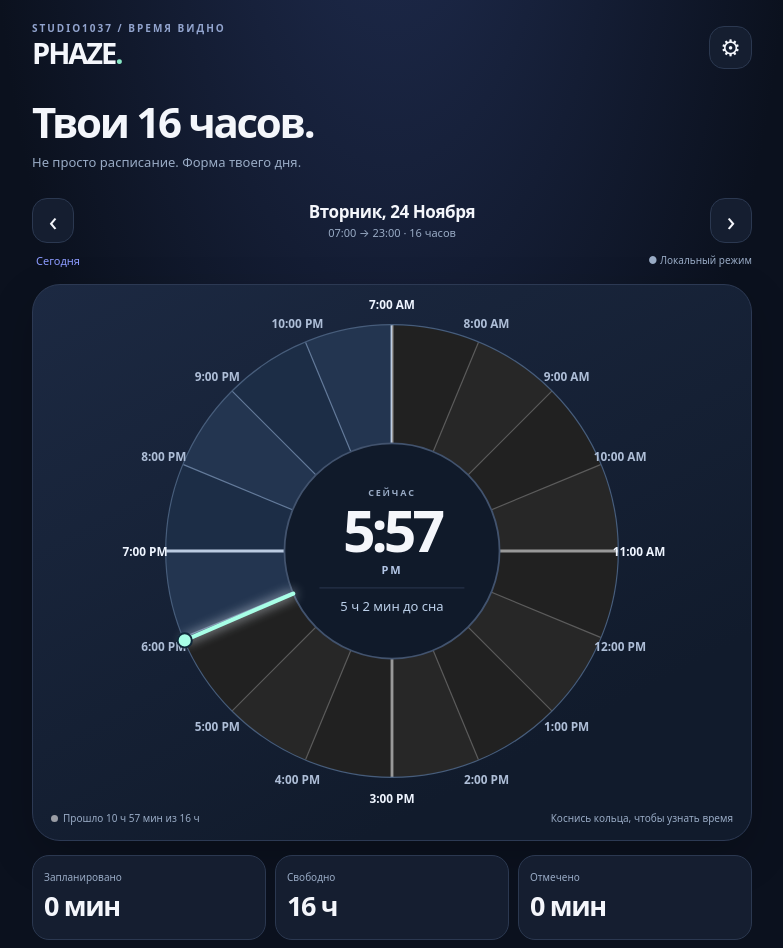
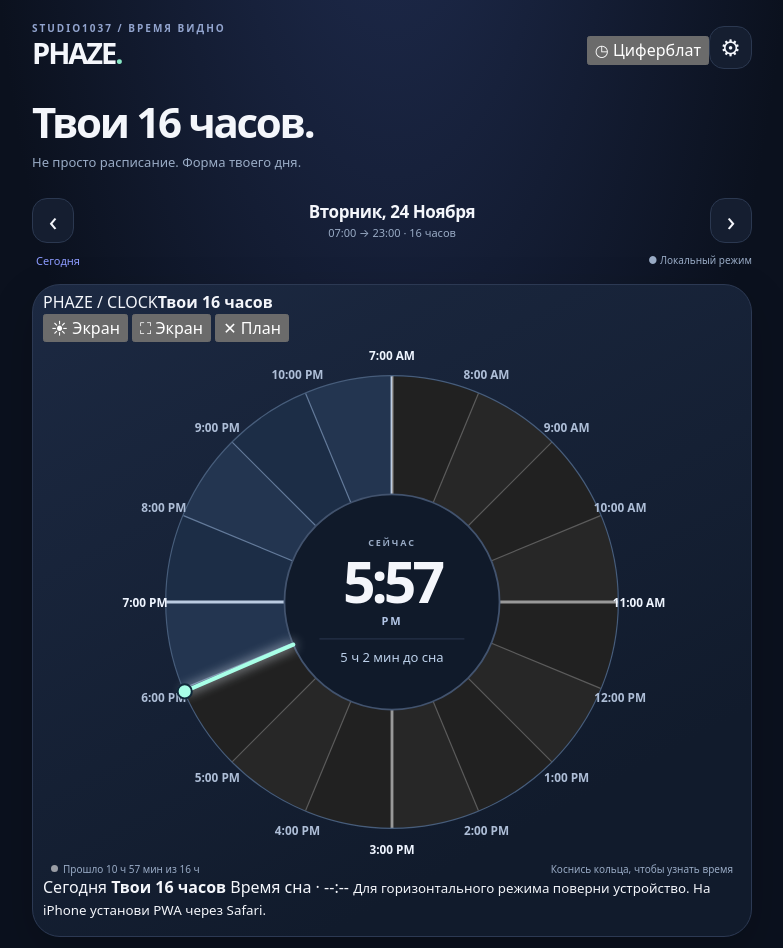
Before and after one commit to studio1037/studio1037-phaze, a plain HTML site: page index.html in a window 1280 px wide. Shown: the top 948 px of the page, without its empty margins (248-1031 px from the left). Drawn offline with Linux system fonts and the light colour scheme.

Commit message:
Add planner/clock mode controls and clock-only readout

```diff
--- a/index.html
+++ b/index.html
@@ -17,7 +17,7 @@
 <div class="app-shell">
 <header class="top">
  <div><div class="eyebrow">STUDIO1037 / ВРЕМЯ ВИДНО</div><div class="brand">PHAZE<span class="brand-dot">.</span></div></div>
- <button id="settingsBtn" class="icon-button" aria-label="Настройки" title="Настройки">⚙</button>
+ <div class="header-actions"><button id="modeClockBtn" class="mode-button" type="button" aria-label="Перейти в режим часов">◷ Циферблат</button><button id="settingsBtn" class="icon-button" aria-label="Настройки" title="Настройки">⚙</button></div>
 </header>
 <main>
  <section class="intro"><h1>Твои 16 часов.</h1><p>Не просто расписание. Форма твоего дня.</p></section>
@@ -29,10 +29,24 @@
  </section>
  <div class="today-row"><button id="todayBtn" class="pill-link">Сегодня</button><span id="cloudStatus" class="sync-state">● Локальный режим</span></div>
  <section class="dial-card" aria-label="16-часовой циферблат">
+   <div class="clock-toolbar" aria-label="Управление режимом циферблата">
+    <div class="clock-toolbar-title"><span class="clock-eyebrow">PHAZE / CLOCK</span><strong>Твои 16 часов</strong></div>
+    <div class="clock-actions">
+     <button id="clockWakeBtn" class="clock-action" type="button" aria-pressed="false" title="Держать экран включённым">☀ Экран</button>
+     <button id="clockFullscreenBtn" class="clock-action" type="button" title="Полный экран">⛶ Экран</button>
+     <button id="modePlannerBtn" class="clock-action clock-exit" type="button" aria-label="Вернуться к планировщику">✕ План</button>
+    </div>
+   </div>
    <div class="dial-wrap"><svg id="dial" viewBox="0 0 440 440" role="img" aria-label="Круг 16 часов, цветные сегменты событий"></svg>
-    <div class="dial-center"><div class="center-kicker">СЕЙЧАС</div><div id="clockTime" class="clock-time">--:--</div><div id="clockAmPm" class="clock-ampm">--</div><div class="center-line"></div><div id="awakeRemaining" class="remaining">16ч 00м до сна</div></div>
+    <div class="dial-center"><div id="centerKicker" class="center-kicker">СЕЙЧАС</div><div id="clockTime" class="clock-time">--:--</div><div id="clockAmPm" class="clock-ampm">--</div><div class="center-line"></div><div id="awakeRemaining" class="remaining">16ч 00м до сна</div></div>
    </div>
    <div class="dial-footer"><span><i class="dot dot-past"></i><span id="elapsedLabel">Пройдено 0 из 16 ч</span></span><span id="dialHint">Коснись кольца, чтобы узнать время</span></div>
+   <div class="clock-readout" aria-live="off">
+    <span id="clockCycleDate" class="clock-cycle-date">Сегодня</span>
+    <strong id="clockMessage" class="clock-message">Твои 16 часов</strong>
+    <span id="clockDeadline" class="clock-deadline">Время сна · --:--</span>
+    <small id="clockScreenHint" class="clock-screen-hint">Для горизонтального режима поверни устройство. На iPhone установи PWA через Safari.</small>
+   </div>
  </section>
  <section class="stats" aria-label="Статистика дня"><div><span class="stat-label">Запланировано</span><strong id="plannedStat">0 ч</strong></div><div><span class="stat-label">Свободно</span><strong id="freeStat">16 ч</strong></div><div><span class="stat-label">Отмечено</span><strong id="doneStat">0 ч</strong></div></section>
  <section class="events-header"><div><h2>План дня</h2><p id="eventSubtitle">Раскрась время и увидь свой день</p></div><button id="addBtn" class="primary-button">+ Событие</button></section>
```
